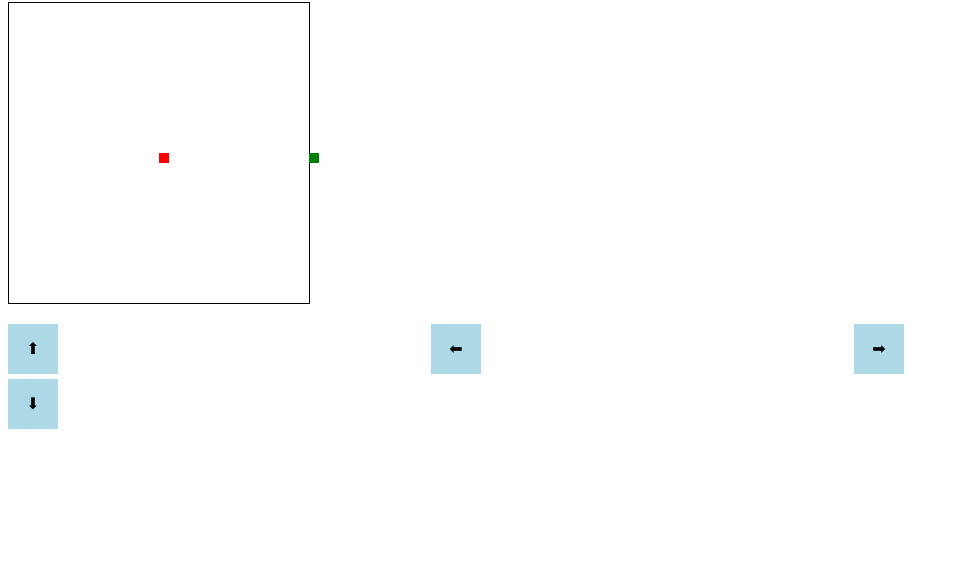
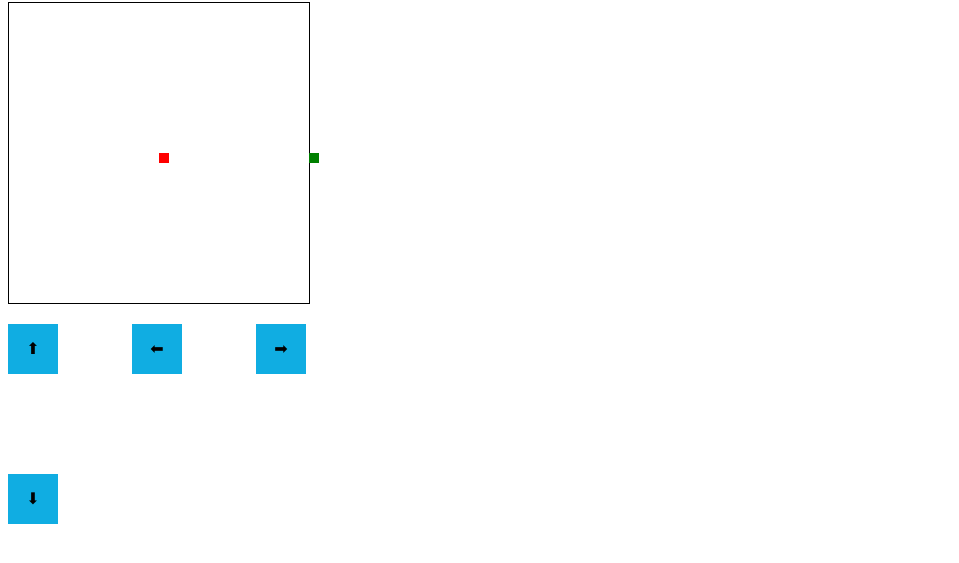
Before and after one commit to Xzh0609/snake, a plain HTML site: page index.html in a window 1280 px wide. Shown: the part 87-650 px from the top of the page, without its empty margins (0-959 px from the left). Drawn offline with Linux system fonts and the light colour scheme.

Commit message:
Update index.html

```diff
--- a/index.html
+++ b/index.html
@@ -1,11 +1,10 @@
 <!DOCTYPE html>
 <html>
+
 <head>
     <title>贪吃蛇小游戏</title>
     <style>
-     <title>贪吃蛇小游戏</title>
-  <style>
-    body {
+        <title>贪吃蛇小游戏</title><style>body {
             font-family: Arial, sans-serif;
         }
 
@@ -32,8 +31,10 @@
 
         .direction-buttons {
             display: grid;
-      grid-template-columns: 1fr 1fr 1fr;
-      grid-gap: 5px; /* 调整按钮之间的间距 */
+            grid-template-columns: repeat(3, 24px);
+            /* 间隔 */
+            grid-gap: 100px;
+            /* 顶部 */
             margin-top: 20px;
         }
 
@@ -43,11 +44,12 @@
             display: flex;
             justify-content: center;
             align-items: center;
-      background-color: lightblue;
+            background-color: rgb(16, 173, 226);
             cursor: pointer;
         }
     </style>
 </head>
+
 <body>
     <h1>贪吃蛇小游戏</h1>
     <div id="game-board"></div>
@@ -58,6 +60,8 @@
         <div class="direction-button" id="right-button">&#10145;</div>
         <div class="direction-button" id="down-button">&#11015;</div>
     </div>
+
+
 
     <script>
         // 游戏逻辑
@@ -182,4 +186,5 @@
         }, 200); // 控制蛇的移动速度
     </script>
 </body>
+
 </html>
```
Lines whose indentation alone changed are shown as unchanged.
